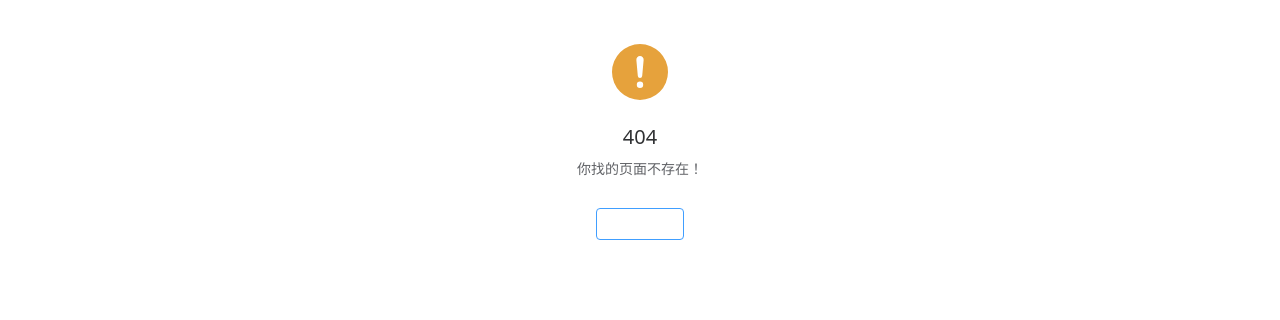
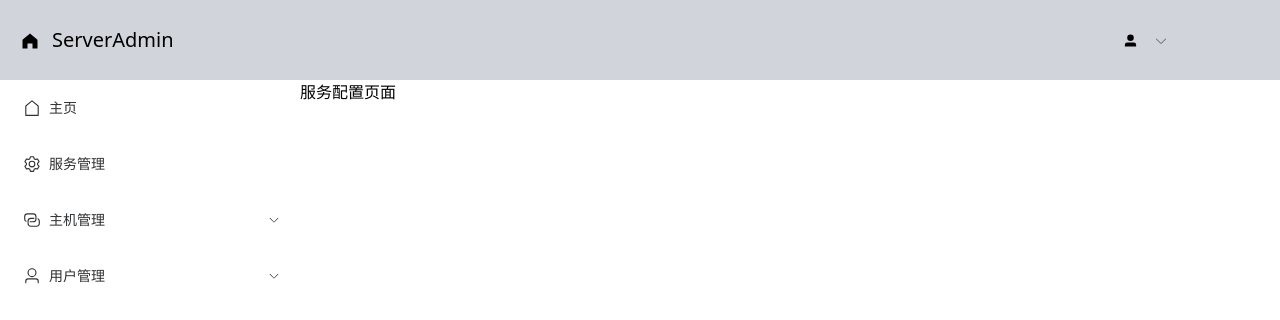
Before and after one commit to luckyxiang503/srvadmin, a Vue app: page /server in a window 1280 px wide. Before the commit this address had no page. Shown: the top 320 px of the page. Built offline with nearby package versions, Linux system fonts and the light colour scheme; sample sign-in values are in the browser's storage.

Commit message:
菜单栏完成

```diff
--- a/src/api/manager.js
+++ b/src/api/user.js
@@ -13,6 +13,6 @@ export function login(data) {
 
 export function userInfo() {
     return request({
-        url: "/user",
+        url: "/userinfo",
     });
   }
--- a/src/store/index.js
+++ b/src/store/index.js
@@ -1,5 +1,5 @@
 import { createStore } from "vuex";
-import { login, userInfo } from "~/api/manager";
+import { login, userInfo } from "~/api/user";
 import router from "~/router";
 
 const store = createStore({
@@ -31,33 +31,18 @@ const store = createStore({
       const resLogin = await login(payload);
       //    2. 获取到token
       const token = resLogin.token;
-      console.log(token)
       //    3. token 存到 vuex & 浏览器缓存中
       commit("changeToken", token);
       window.localStorage.setItem("token", token);
       //    4. 请求用户信息接口
       const resUser = await userInfo();
-      const nickname = resUser.nickname;
+      console.log(resUser)
+      const nickname = resUser.username;
       //    5. username 存到 vuex 和 浏览器缓存中
       commit("changeNickname", nickname);
       window.localStorage.setItem("nickname", nickname);
       //    6. 跳转到首页
       await router.push("/");
-    },
-
-    /**
-     * @desc 该方法解决页面刷新vuex 中数据丢失问题
-     * @param state
-     */
-    loadLocalStorage({ commit }) {
-      const token = window.localStorage.getItem("token");
-      if (token) {
-        commit("changeToken", token);
-      }
-      const nickname = window.localStorage.getItem("nickname");
-      if (nickname) {
-        commit("changeNickname", nickname);
-      }
     },
   },
   // 多个模块之前可以通过这里管理
--- a/src/views/home.vue
+++ b/src/views/home.vue
@@ -1,5 +1,110 @@
 <template>
-  <div>
-    home
-  </div>
+    <el-container class="layout-container">
+      <!-- 顶部 -->
+        <el-header class=" bg-gray-300">
+          <el-row :gutter="20">
+            <el-col :span="6">
+              <div class="headtitle">
+                <el-icon style="margin-right: 12px; margin-top: 1px"><HomeFilled /></el-icon>
+                <router-link to="/">ServerAdmin</router-link>
+              </div>
+            </el-col>
+            <el-col :span="15"></el-col>
+            <el-col :span="3">
+              <div class="toolbar">
+                <el-icon style="margin-right: 8px; margin-top: 1px"><UserFilled /></el-icon>
+                <span>{{ nickname }}</span>
+                <el-dropdown>
+                  <el-icon style="margin-left: 8px; margin-top: 1px"><ArrowDown /></el-icon>
+                <template #dropdown>
+                  <el-dropdown-menu>
+                    <el-dropdown-item>用户信息</el-dropdown-item>
+                    <el-dropdown-item>修改密码</el-dropdown-item>
+                    <el-dropdown-item>退出登录</el-dropdown-item>
+                  </el-dropdown-menu>
+                  </template>
+                </el-dropdown>
+              </div>
+            </el-col>
+          </el-row>
+        </el-header>
+      <el-container>
+        <!-- 左边侧边栏 -->
+        <el-aside width="300px">
+          <el-scrollbar>
+            <el-menu :router="true">
+              <el-menu-item index="/index">
+                <template #title>
+                  <el-icon><House /></el-icon>主页
+                </template>
+              </el-menu-item>
+              <el-menu-item index="/server">
+                <template #title>
+                  <el-icon><setting /></el-icon>服务管理
+                </template>
+              </el-menu-item>
+              <el-sub-menu>
+                <template #title>
+                  <el-icon><Connection /></el-icon>主机管理
+                </template>
+                  <el-menu-item index="/host/list">主机信息</el-menu-item>
+                  <el-menu-item>添加主机</el-menu-item>
+              </el-sub-menu>
+              <el-sub-menu index="3">
+                <template #title>
+                  <el-icon><User /></el-icon>用户管理
+                </template>
+                  <el-menu-item index="/user/list">用户信息</el-menu-item>
+                  <el-menu-item>添加用户</el-menu-item>
+              </el-sub-menu>
+            </el-menu>
+          </el-scrollbar>
+        </el-aside>
+        <!-- 右边信息显示 -->
+        <el-main>
+          <router-view></router-view>
+        </el-main>
+      </el-container>
+    </el-container>
 </template>
+
+
+<script setup>
+import { ref } from 'vue'
+
+const nickname = window.localStorage.getItem("nickname")
+
+</script>
+
+<style scoped>
+.layout-container .el-header {
+  position: relative;
+  height: 80px;
+}
+.layout-container .el-header .el-row {
+  height: 100%;
+
+}
+.layout-container .el-menu {
+  border-right: none;
+}
+.layout-container .el-main {
+  padding: 0;
+}
+.layout-container .toolbar {
+  display: inline-flex;
+  align-items: center;
+  justify-content: center;
+  font-size: 15px;
+  height: 100%;
+  right: 20px;
+}
+.layout-container .headtitle {
+  display: inline-flex;
+  align-items: center;
+  justify-content: center;
+  font-size: 20px;
+  height: 100%;
+}
+
+</style>
--- /dev/null
+++ b/src/views/hostlist.vue
@@ -0,0 +1,3 @@
+<template>
+<h1>主机列表</h1>
+</template>
--- /dev/null
+++ b/src/views/index.vue
@@ -0,0 +1,3 @@
+<template>
+    <span>主页</span>
+</template>
--- a/src/views/login.vue
+++ b/src/views/login.vue
@@ -35,7 +35,6 @@
 
 <script setup>
 import { reactive,ref } from 'vue'
-import { login } from "~/api/manager"
 import { useStore } from "vuex";
 import { ElNotification } from 'element-plus'
 
--- /dev/null
+++ b/src/views/server.vue
@@ -0,0 +1,3 @@
+<template>
+    <span>服务配置页面</span>
+</template>
--- /dev/null
+++ b/src/views/userlist.vue
@@ -0,0 +1,3 @@
+<template>
+<h1>用户列表</h1>
+</template>
```
Also changed, not shown: src/router/index.js (+10 -1 lines).
